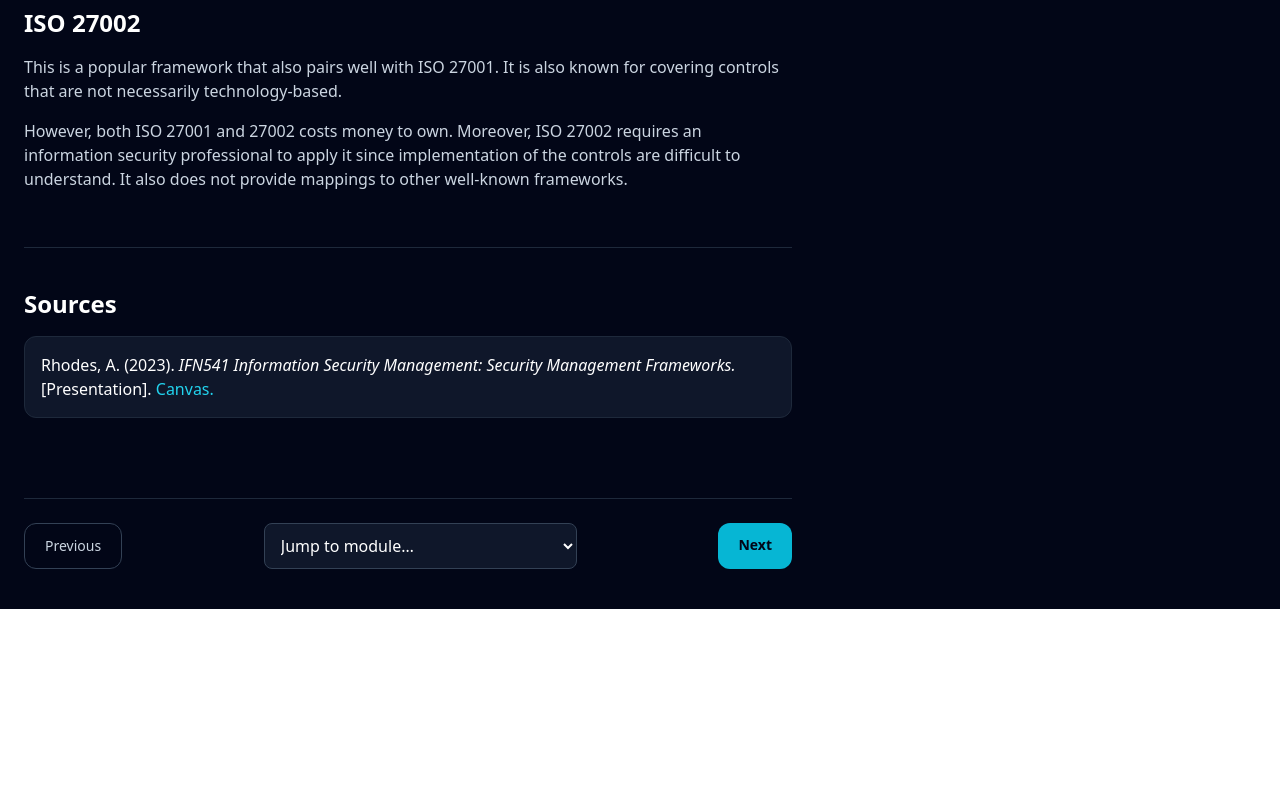
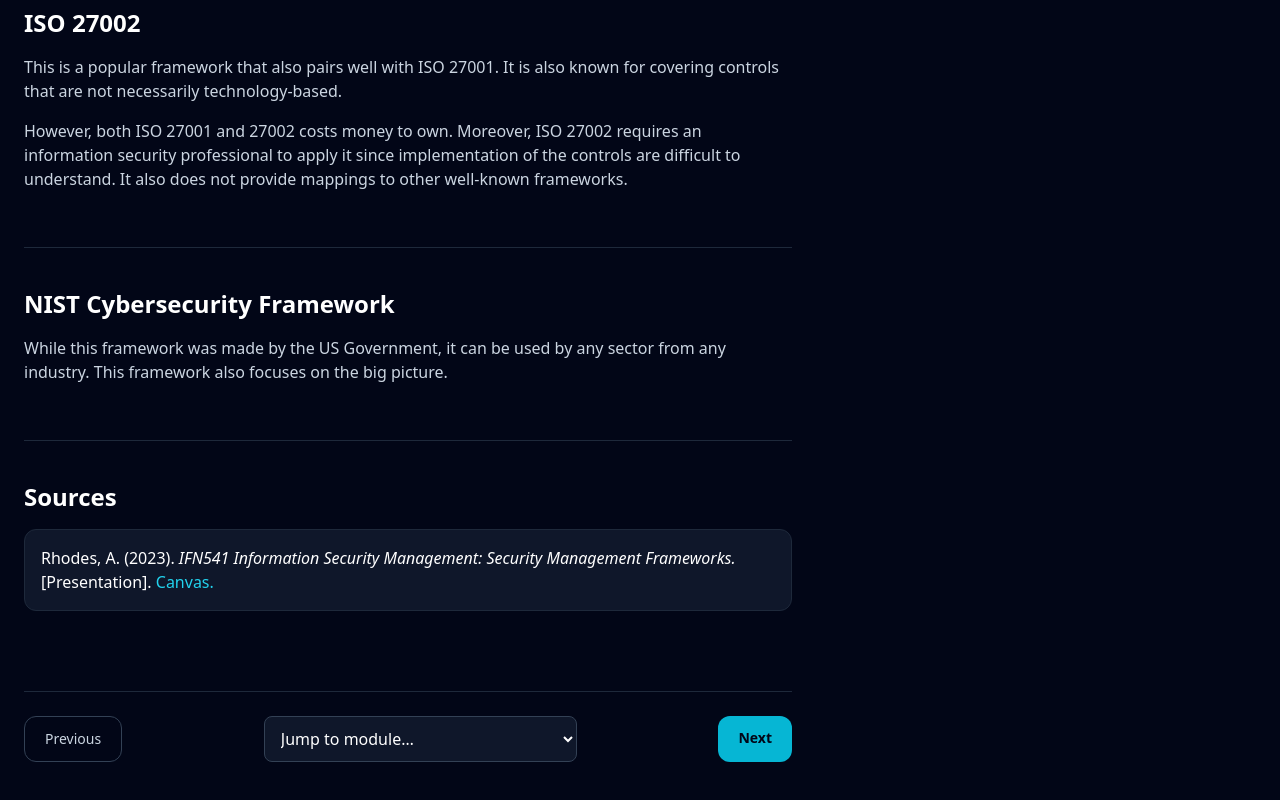
Before and after one commit to thedevarchive/shieldalert-security-dashboard, a Nuxt app: page /courses/infosec-mgmt/module3 in a window 1280 px wide. Shown: the part 1134-1934 px from the top of the page. Before the commit the page ends 1743 px from the top, so only its background shows below. Built offline with nearby package versions, Linux system fonts and the light colour scheme.

Commit message:
Added more content to module 3 in InfoSec course

```diff
--- a/app/pages/courses/infosec-mgmt/module3.vue
+++ b/app/pages/courses/infosec-mgmt/module3.vue
@@ -105,6 +105,20 @@ const sections = [
                     </p>
                 </section>
 
+                <section id="4" class="scroll-mt-24 border-b border-slate-800 py-10">
+                    <h2 class="mb-4 text-2xl font-semibold">
+                        NIST Cybersecurity Framework
+                    </h2>
+
+                    <p class="mb-4 text-slate-300">
+                        While this framework was made by the US Government, it can be used by any sector from any industry.
+                        This framework also focuses on the big picture.
+                    </p>
+
+                    <p class="mb-4 text-slate-300">
+                    </p>
+                </section>
+
                 <section id="5" class="scroll-mt-24 py-10">
                     <h2 class="mb-4 text-2xl font-semibold">
                         Sources
```
